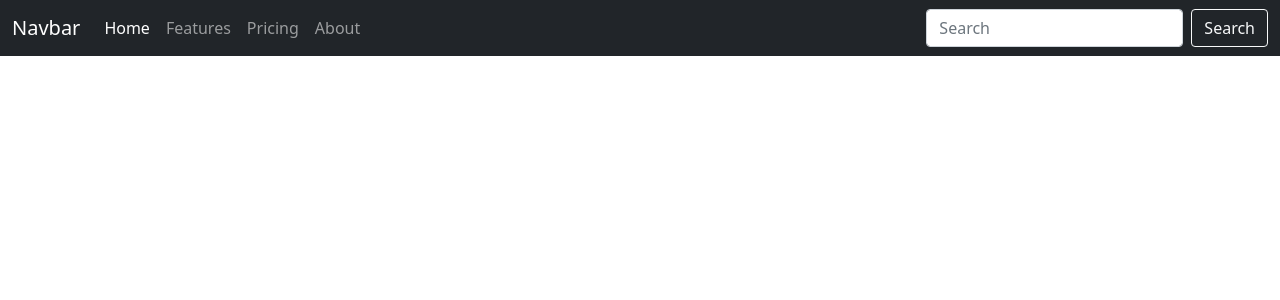
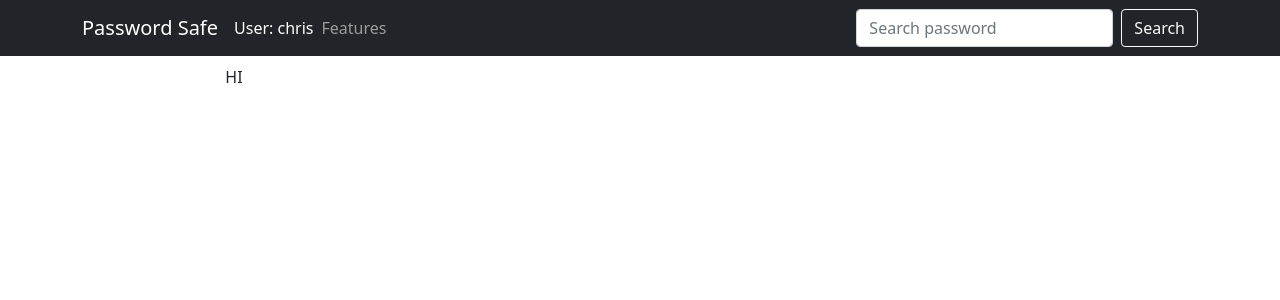
Before and after one commit to ctrebo/DjangoPwSafe, a Django app: page /pwSafe/ in a window 1280 px wide. Shown: the top 300 px of the page. Run offline with Django 3.2, Linux system fonts and the light colour scheme; a user stored in the database is signed in.

Commit message:
FIX navbar

```diff
--- a/pwSafe/templates/base_generic.html
+++ b/pwSafe/templates/base_generic.html
@@ -14,28 +14,28 @@
 </head>
 <body>
     <nav class="navbar fixed-top navbar-expand-lg navbar-dark bg-dark">
-        <div class="container-fluid">
-          <a class="navbar-brand" href="#">Navbar</a>
+        <div class="container">
+          <a class="navbar-brand" href="#">Password Safe</a>
           <button class="navbar-toggler" type="button" data-bs-toggle="collapse" data-bs-target="#navbarColor01" aria-controls="navbarColor01" aria-expanded="false" aria-label="Toggle navigation">
             <span class="navbar-toggler-icon"></span>
           </button>
+
           <div class="collapse navbar-collapse" id="navbarColor01">
             <ul class="navbar-nav me-auto mb-2 mb-lg-0">
               <li class="nav-item">
-                <a class="nav-link active" aria-current="page" href="#">Home</a>
+                <p class="navbar-text text-white mb-0" href="#"> User: {{user.username}}</p>
               </li>
               <li class="nav-item">
                 <a class="nav-link" href="#">Features</a>
               </li>
-              <li class="nav-item">
-                <a class="nav-link" href="#">Pricing</a>
-              </li>
-              <li class="nav-item">
-                <a class="nav-link" href="#">About</a>
-              </li>
+              <!-- <li class="nav-item"> -->
+                <!-- <a class="nav-link" href="#">Pricing</a> -->
+              <!-- </li> -->
+
+
             </ul>
             <form class="d-flex">
-              <input class="form-control me-2" type="search" placeholder="Search" aria-label="Search">
+              <input class="form-control me-2" type="search" placeholder="Search password" aria-label="Search">
               <button class="btn btn-outline-light" type="submit">Search</button>
             </form>
           </div>
@@ -43,8 +43,7 @@
     </nav>
   <div class="container-fluid">
     <div class="row">
-
-      <div class="col-sm-10 ">{% block content %}{% endblock %}</div>
+      <div class="col-sm-8 m-auto">{% block content %}{% endblock %}</div>
     {% block pagination %}
       {% if is_paginated %}
           <div class="pagination">
--- a/pwSafe/templates/pwSafe/index.html
+++ b/pwSafe/templates/pwSafe/index.html
@@ -1 +1,5 @@
 {% extends "base_generic.html" %}
+
+{% block content %}
+<p>HI</p>
+{% endblock %}
```
